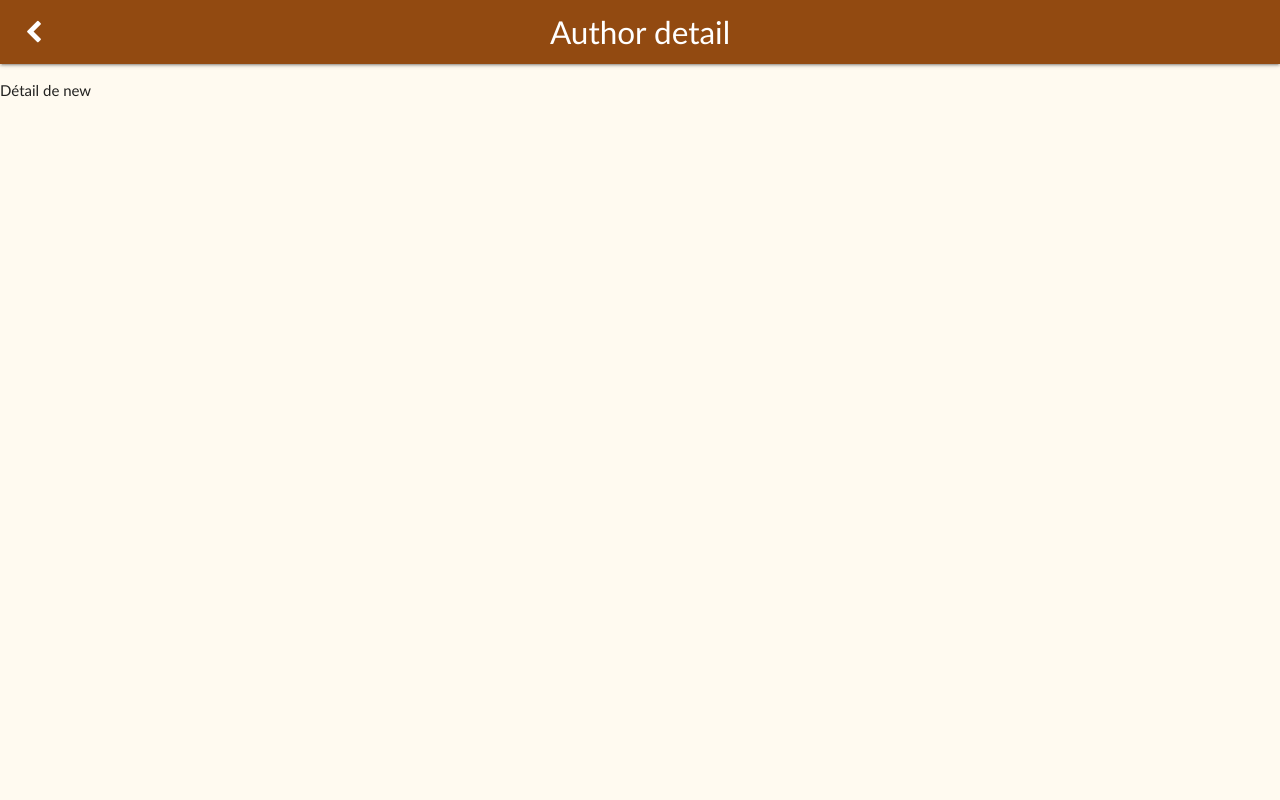
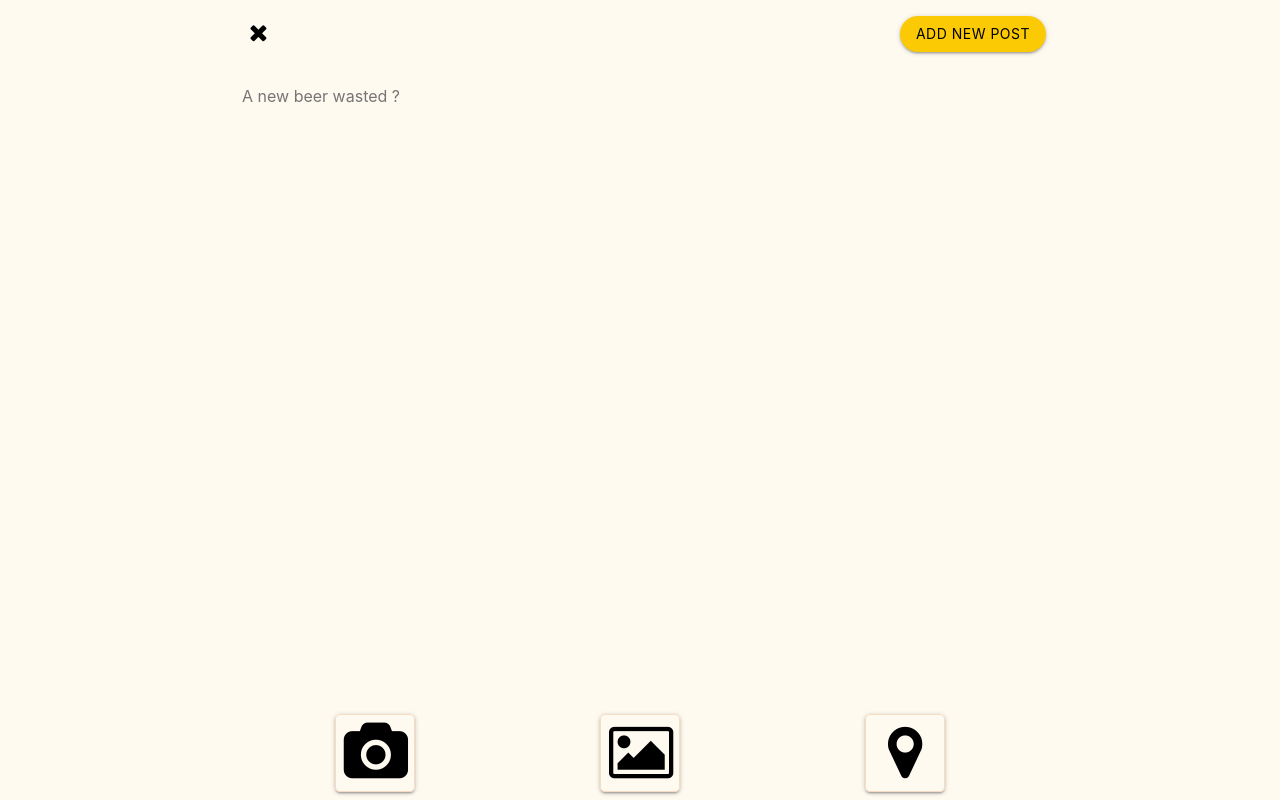
Before and after one commit to guillaumesoldera/devoxx-pwa, a React (Create React App) app: page /new in a window 1280 px wide. Built offline with nearby package versions, Linux system fonts and the light colour scheme.

Commit message:
add new post page

```diff
--- a/src/App.js
+++ b/src/App.js
@@ -8,6 +8,7 @@ import { Notifications } from './pages/Notifications';
 import { NoMatch } from './pages/NoMatch';
 import { Author } from './pages/Author';
 import { PostDetail } from './pages/PostDetail';
+import { NewPost } from './pages/NewPost';
 class App extends Component {
   render() {
     return (
@@ -15,6 +16,7 @@ class App extends Component {
           <div>
               <Switch>
                 <Route exact path="/" component={Home} />
+                <Route exact path="/new" component={NewPost} />
                 <Route exact path="/beers" component={Home} />
                 <Route exact path="/notifications" component={Notifications} />
                 <Route exact path="/favourites" component={Favourites} />
--- a/src/components/Header.js
+++ b/src/components/Header.js
@@ -1,4 +1,5 @@
 import React, { Component } from 'react';
+import PropTypes from 'prop-types';
 import {NavLink, withRouter} from "react-router-dom";
 import '../styles/Header.scss'
 import { classSet, getDevice, Devices } from '../utils/utils';
@@ -39,6 +40,14 @@ export class Header extends Component {
 
 class _BackHeader extends Component {
 
+    static propTypes = {
+        iconClassName: PropTypes.string.isRequired,
+    }
+
+    static defaultProps = {
+        iconClassName: 'fa fa-chevron-left'
+    }
+
     goBack = (e) => {
         if (e && e.preventDefault) {
             e.preventDefault();
@@ -58,11 +67,12 @@ class _BackHeader extends Component {
                         <ul className="left back">
                             <li>
                                 <a href="#" onClick={this.goBack}>
-                                    <i className="fa fa-chevron-left material-icons small"></i>
+                                    <i className={`${this.props.iconClassName} material-icons small`}></i>
                                 </a>
                             </li>
                         </ul>
                         <h1 className="brand-logo center">{this.props.title}</h1>
+                        {this.props.children}
                     </div>
                 </nav>
             </div>
--- /dev/null
+++ b/src/pages/NewPost.js
@@ -0,0 +1,46 @@
+import React, { Component } from 'react';
+import { BackHeader } from '../components/Header';
+import '../styles/NewPost.scss';
+
+export class NewPost extends Component {
+
+    componentDidMount() {
+        this._input.focus();
+    }
+
+    render() {
+        return (
+            <div className="new-post-container">
+                <BackHeader iconClassName="fa fa-times close">
+                    <ul className="right">
+                        <li>
+                            <button className="btn btn-rounded add-post">
+                                <span>Add new post</span>
+                            </button>
+                        </li>
+                    </ul>
+                </BackHeader>
+                <div className="new-post-content">
+                    <textarea
+                        ref={(elem) => this._input = elem}
+                        onBlur={this.onKeyboardClose}
+                        onKeyDown={this.onKeyboardOpen}
+                        className="materialize-textarea post-text"
+                        placeholder="A new beer wasted ?">
+                    </textarea>
+                    <div className="new-post-more">
+                        <button className="btn new-post-action">
+                            <i className="fa fa-camera material-icons medium"></i>
+                        </button>
+                        <button className="btn new-post-action">
+                            <i className="fa fa-image material-icons medium"></i>
+                        </button>
+                        <button className="btn new-post-action">
+                        <i className="fa fa-map-marker material-icons medium"></i>
+                        </button>
+                    </div>
+                </div>
+            </div>
+        );
+    }
+}
--- /dev/null
+++ b/src/styles/NewPost.scss
@@ -0,0 +1,63 @@
+@import "components/variables";
+
+.new-post-container {
+    @media #{$medium-and-up} {
+        width: 65%;
+        margin: 0 auto;
+    }
+    nav {
+        background: transparent;
+        box-shadow: none;
+        @media #{$medium-and-up} {
+            width: 65%;
+        }
+        .close {
+            color: #000;
+        }
+        .add-post {
+            span {
+                color: #000;
+                display: block;
+                font-weight: 400;
+            }
+        }
+    }
+    .new-post-content {
+        padding: 10px;
+        height: calc(100vh - 56px - 10px); // nav bar and padding
+        margin: 0 8px;
+        @media #{$medium-and-up} {
+            height: calc(100vh - 64px - 10px); // nav bar and padding
+        }
+        .user-avatar {
+            width: 50px;
+            height: 50px;
+            border: 1px solid $primary-color;
+            border-radius: 5px;
+        }
+        .post-text {
+            height: calc(100% - 80px);
+            &:focus {
+                border-bottom: none;//1px solid #fbca04;
+                box-shadow: none;//0 1px 0 0 #fbca04;
+            }
+        }
+        .new-post-more {
+            display: flex;
+            justify-content: space-around;
+            .new-post-action {
+                color: #000;
+                padding: 8px;
+                border: 1px solid lighten($primary-color, 55%);
+                border-radius: 5px;
+                width: 80px;
+                background: transparent;
+                height: 78px;
+                i {
+                    line-height: initial;
+                    font-size: 4rem;
+                }
+            }
+        }
+    }
+}
--- a/src/styles/PostsList.scss
+++ b/src/styles/PostsList.scss
@@ -50,6 +50,8 @@
             .post-author-avatar {
                 width: 50px;
                 height: 50px;
+                border: 1px solid $primary-color;
+                border-radius: 5px;
             }
             .post-infos {
                 display: flex;
```
